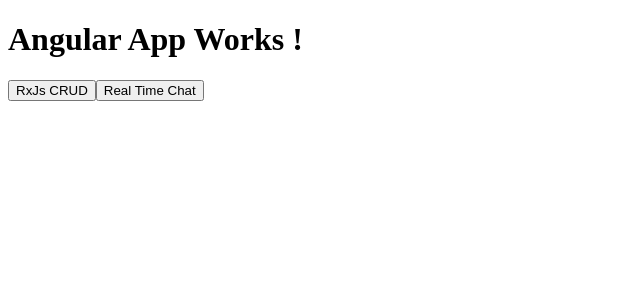
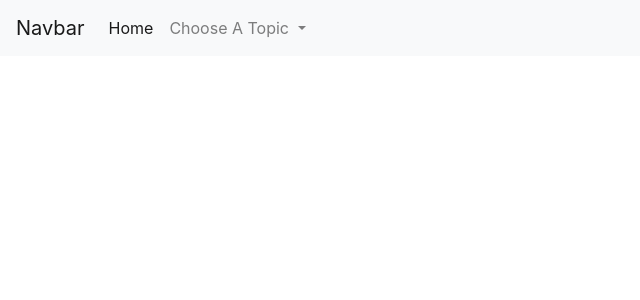
Before and after one commit to karocksjoelee/angular-learn-notes, an Angular app: page / in a window 1280 px wide. Shown: the top 300 px of the page, without its empty margins (0-640 px from the left). Built offline with nearby package versions, Linux system fonts and the light colour scheme.

Commit message:
[Angular] Added Bootstrap

```diff
--- a/package.json
+++ b/package.json
@@ -20,6 +20,7 @@
     "@angular/platform-browser": "^4.0.0",
     "@angular/platform-browser-dynamic": "^4.0.0",
     "@angular/router": "^4.0.0",
+    "@ng-bootstrap/ng-bootstrap": "^1.0.0-beta.3",
     "body-parser": "~1.17.1",
     "browser-sync": "^2.18.8",
     "chalk": "^1.1.3",
--- a/src/app/app.component.html
+++ b/src/app/app.component.html
@@ -1,8 +1,30 @@
-<h1>
-  {{title}}
-</h1>
-
-<button [routerLink]="['rx-crud']">RxJs CRUD</button>
-<button [routerLink]="['chat']">Real Time Chat</button>
+<nav class="navbar navbar-expand-lg navbar-light bg-light">
+  <a class="navbar-brand" href="#">Navbar</a>
+  <button class="navbar-toggler" type="button" data-toggle="collapse" data-target="#navbarNavDropdown" aria-controls="navbarNavDropdown" aria-expanded="false" aria-label="Toggle navigation">
+    <span class="navbar-toggler-icon"></span>
+  </button>
+  <div class="collapse navbar-collapse" id="navbarNavDropdown">
+    <ul class="navbar-nav">
+      <li class="nav-item active">
+        <a class="nav-link" href="#">Home <span class="sr-only">(current)</span></a>
+      </li>
+      <!-- <li class="nav-item">
+        <a class="nav-link" href="#">Features</a>
+      </li>
+      <li class="nav-item">
+        <a class="nav-link" href="#">Pricing</a>
+      </li> -->
+      <li ngbDropdown class="nav-item dropdown">
+        <a class="nav-link dropdown-toggle" id="navbarDropdownMenuLink" data-toggle="dropdown" aria-haspopup="true" aria-expanded="false" id="dropdownBasic1" ngbDropdownToggle>
+          Choose A Topic
+        </a>
+        <div ngbDropdownMenu class="dropdown-menu" aria-labelledby="navbarDropdownMenuLink">
+          <a class="dropdown-item" [routerLink]="['chat']">Real Time Chat Demo</a>
+          <a class="dropdown-item" [routerLink]="['rx-crud']">RxJS CRUD</a>
+        </div>
+      </li>
+    </ul>
+  </div>
+</nav>
 
 <router-outlet></router-outlet>
--- a/src/app/app.module.ts
+++ b/src/app/app.module.ts
@@ -3,6 +3,7 @@ import { NgModule } from '@angular/core';
 import { FormsModule } from '@angular/forms';
 import { HttpModule } from '@angular/http';
 import { RouterModule } from '@angular/router';
+import { NgbModule } from '@ng-bootstrap/ng-bootstrap';
 
 import { AppComponent } from './app.component';
 import { RealTimeService } from './realtime.service';
@@ -24,6 +25,7 @@ const routes = [
     BrowserModule,
     FormsModule,
     HttpModule,
+    NgbModule.forRoot(),
     RouterModule.forRoot(routes)
   ],
   providers: [RealTimeService],
--- a/src/index.html
+++ b/src/index.html
@@ -7,6 +7,7 @@
 
   <meta name="viewport" content="width=device-width, initial-scale=1">
   <link rel="icon" type="image/x-icon" href="favicon.ico">
+  <link rel="stylesheet" href="https://maxcdn.bootstrapcdn.com/bootstrap/4.0.0-beta/css/bootstrap.min.css" integrity="sha384-/Y6pD6FV/Vv2HJnA6t+vslU6fwYXjCFtcEpHbNJ0lyAFsXTsjBbfaDjzALeQsN6M" crossorigin="anonymous">
 </head>
 <body>
   <app-root>Loading...</app-root>
```
